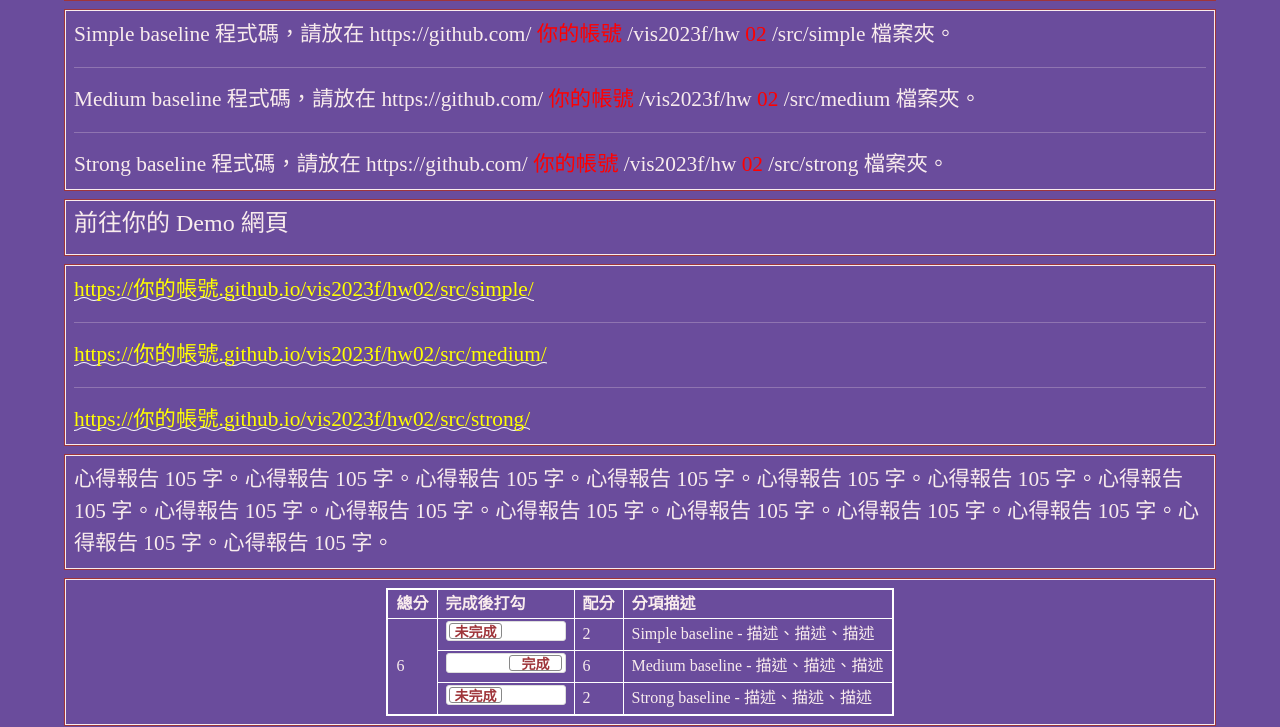
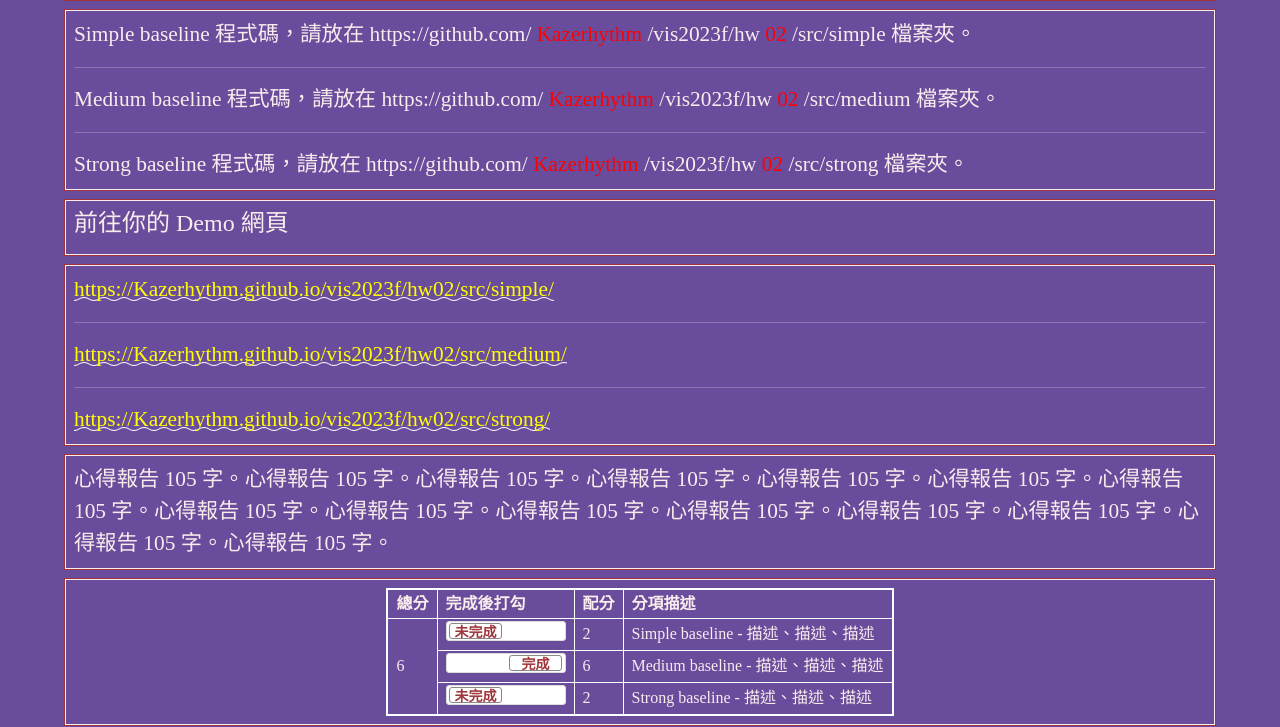
Before and after one commit to Kazerhythm/vis2023f, a plain HTML site: page hw02/index.html in a window 1280 px wide. Shown: the part 83-810 px from the top of the page. Drawn offline with nearby package versions, Linux system fonts and the light colour scheme.

Commit message:
Update index.html

```diff
--- a/hw02/index.html
+++ b/hw02/index.html
@@ -179,7 +179,7 @@
   <div class="row hw12">
     <div class="col-md-12 twenty">
       Simple baseline 程式碼，請放在 https://github.com/
-      <span style="color:red;">你的帳號</span>
+      <span style="color:red;">Kazerhythm</span>
       /vis2023f/hw
       <span style="color:red;">02</span>
       /src/simple 檔案夾。
@@ -187,7 +187,7 @@
 
       <hr>
       Medium baseline 程式碼，請放在 https://github.com/
-      <span style="color:red;">你的帳號</span>
+      <span style="color:red;">Kazerhythm</span>
       /vis2023f/hw
       <span style="color:red;">02</span>
       /src/medium 檔案夾。
@@ -195,7 +195,7 @@
 
       <hr>
       Strong baseline 程式碼，請放在 https://github.com/
-      <span style="color:red;">你的帳號</span>
+      <span style="color:red;">Kazerhythm</span>
       /vis2023f/hw
       <span style="color:red;">02</span>
       /src/strong 檔案夾。
@@ -215,11 +215,11 @@
   <!-- ------------------------------------------------>
   <div class="row hw12">
     <div class="col-md-12 twenty">
-      <a href="https://你的帳號.github.io/vis2023f/hw02/src/simple/">https://你的帳號.github.io/vis2023f/hw02/src/simple/</a>
+      <a href="https://Kazerhythm.github.io/vis2023f/hw02/src/simple/">https://Kazerhythm.github.io/vis2023f/hw02/src/simple/</a>
       <hr>
-      <a href="https://你的帳號.github.io/vis2023f/hw02/src/medium/">https://你的帳號.github.io/vis2023f/hw02/src/medium/</a>
+      <a href="https://Kazerhythm.github.io/vis2023f/hw02/src/medium/">https://Kazerhythm.github.io/vis2023f/hw02/src/medium/</a>
       <hr>
-      <a href="https://你的帳號.github.io/vis2023f/hw02/src/medium/">https://你的帳號.github.io/vis2023f/hw02/src/strong/</a>
+      <a href="https://Kazerhythm.github.io/vis2023f/hw02/src/medium/">https://Kazerhythm.github.io/vis2023f/hw02/src/strong/</a>
       </div>
   </div>
 
```
